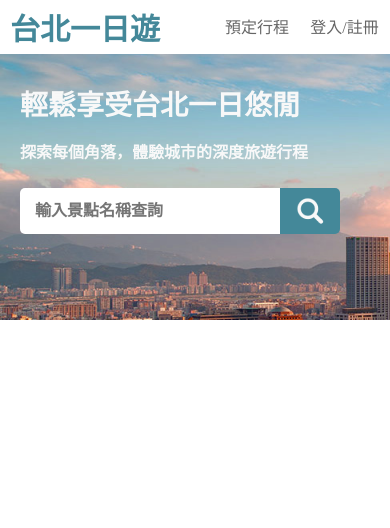
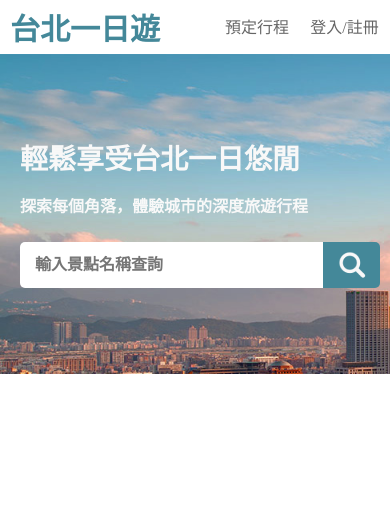
Before and after one commit to SaraChen1020/Taipei-day-trip-website, a Flask app: page / in a window 390 px wide. Shown: the top 528 px of the page. Run offline with Flask 2, Linux system fonts and the light colour scheme.

Commit message:
style: css名稱修正

```diff
--- a/static/index.css
+++ b/static/index.css
@@ -69,7 +69,7 @@ input {
   width: 71px;
 }
 
-.space {
+.white-area {
   width: 100%;
   height: 54px;
 }
@@ -318,7 +318,7 @@ input {
 
 @media (max-width: 600px) {
   .search {
-    width: 230px;
+    width: 80%;
   }
 
   .categories {
```
